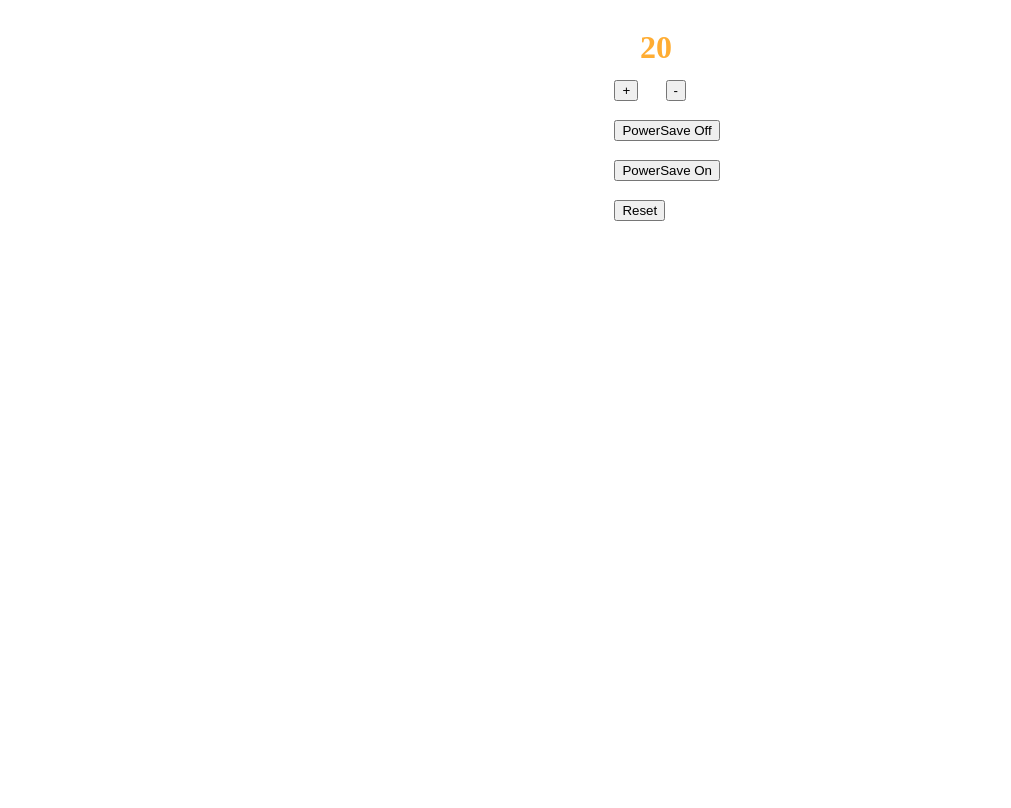
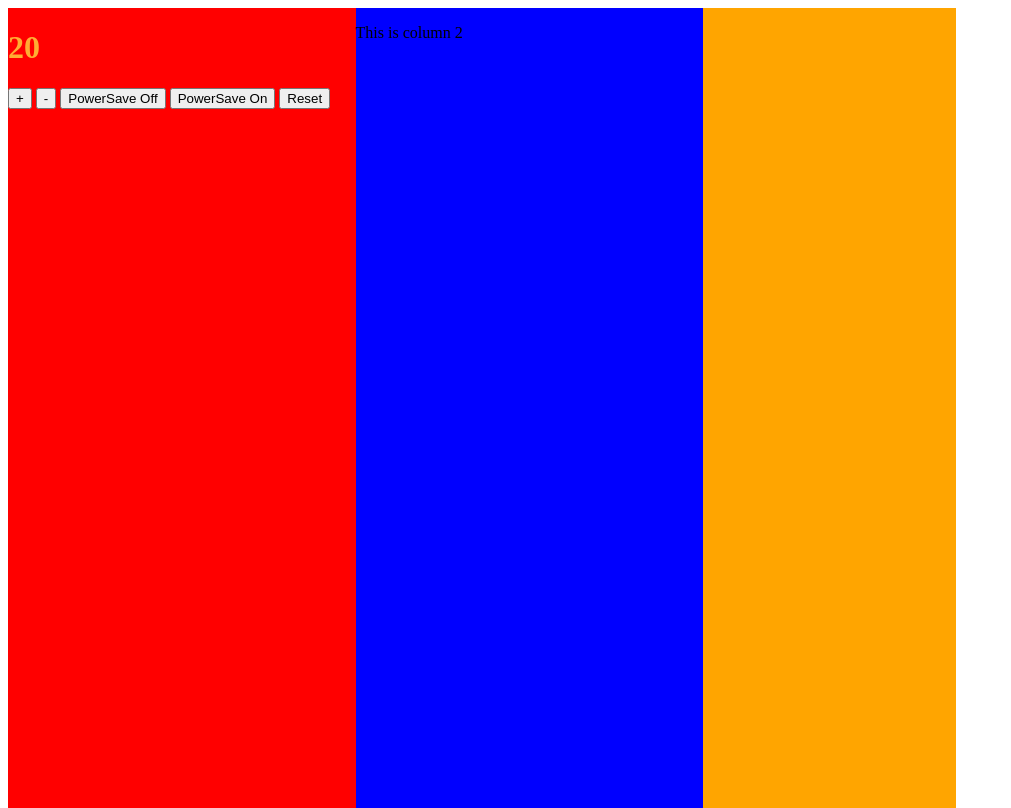
Before and after one commit to stepholdcorn/thermostat, a plain HTML site: page index.html in a window 1280 px wide. Shown: the whole page, without its empty margins (0-1011 px from the left). Drawn offline with nearby package versions, Linux system fonts and the light colour scheme.

Commit message:
Added columns

```diff
--- a/css/layout.css
+++ b/css/layout.css
@@ -1,38 +1,89 @@
+/*@import url('grid.css');*/
+
+
+
 h1 {
 
-  color: #FFAD33;
+  /*color: #FFAD33;*/
   font-weight: bold;
-  position: fixed;
+  /*position: fixed;*/
   left: 50%;
-
 }
 
+.energyNeutral{
+  color: #FFAD33;
+}
+
+.energyIntense{
+  color: #FF4719;
+}
+
+.energyNecoFriendly{
+  color: #4DDB94;
+}
+
+
 .increase-temp {
-  position: fixed;
+  /*position: fixed;*/
   left: 48%;
   top: 10%;
 }
 
 .decrease-temp {
-  position: fixed;
+  /*position: fixed;*/
   left: 52%;
   top: 10%;
 }
 
 .powersave-off {
-  position: fixed;
+  /*position: fixed;*/
   left: 48%;
   top: 15%;
 }
 
 .powersave-on {
-  position: fixed;
+  /*position: fixed;*/
   left: 48%;
   top: 20%;
 }
 
 .reset {
-  position: fixed;
+  /*position: fixed;*/
   left: 48%;
   top: 25%;
 }
+
+.col-1{
+  width: 27.5%;
+  background-color: red;
+  float: left;
+  height: 100vh;
+}
+
+.col-2{
+  width: 27.5%;
+  background-color: blue;
+  float: left;
+  height: 100vh;
+}
+
+.col-3{
+  width: 20%;
+  background-color: orange;
+  float: left;
+  height: 100vh;
+}
+
+.col-4{
+  width: 5%;
+  background-color: green;
+  float: left;
+  height: 100vh;
+}
+
+.col-5{
+  width: 20%;
+  background-color: yellow;
+  float: left;
+  height: 100vh;
+}
--- a/index.html
+++ b/index.html
@@ -9,11 +9,28 @@
   <script src="js/interface.js"></script>
 </head>
 <body>
-    <h1>??</h1>
+<div class="grid">
+
+  <div class="col-1">
+
+    <h1 class="energyNeutral">??</h1>
     <button class="increase-temp">+</button>
     <button class="decrease-temp">-</button>
     <button class="powersave-off">PowerSave Off</button>
     <button class="powersave-on">PowerSave On</button>
     <button class="reset">Reset</button>
+
+  </div>
+
+  <div class="col-2">
+
+    <p>This is column 2</p>
+
+  </div>
+
+  <div class="col-3">
+  </div>
+</div>
+
 </body>
 </html>
--- a/js/interface.js
+++ b/js/interface.js
@@ -1,6 +1,9 @@
 var thermostat = new Thermostat();
 
 $(document).ready(function(){
+
+
+  $('h1').attr('class', thermostat.displayColor())
 
   $('h1').text(thermostat.temperature);
 
@@ -28,4 +31,6 @@ $(document).ready(function(){
     $('h1').text(thermostat.temperature);
   });
 
+
+
 });
--- a/js/thermostat.js
+++ b/js/thermostat.js
@@ -54,12 +54,12 @@ Thermostat.prototype.resetTemperature = function() {
 
 Thermostat.prototype.displayColor = function() {
   if (this.temperature < this.ecoFriendlyValue) {
-    return 'Green';
+    return 'ecoFriendly';
   }
   else if (this.temperature > this.energyIntenseValue) {
-    return 'Red';
+    return 'energyIntense';
   }
   else {
-    return 'Yellow';
+    return 'energyNeutral';
   };
 };
```
Also changed, not shown: css/grid.css (added, +9 -0 lines), spec/thermostatSpec.js (+3 -3 lines).
